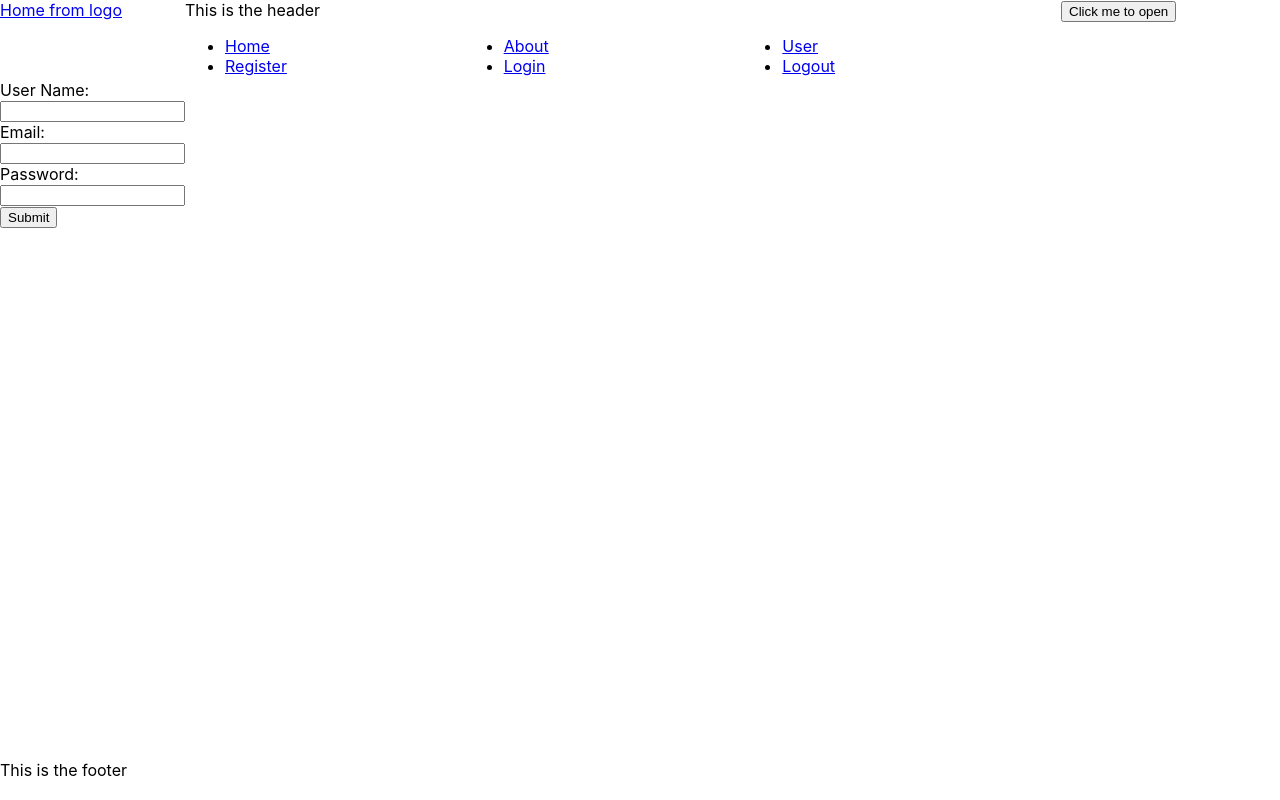
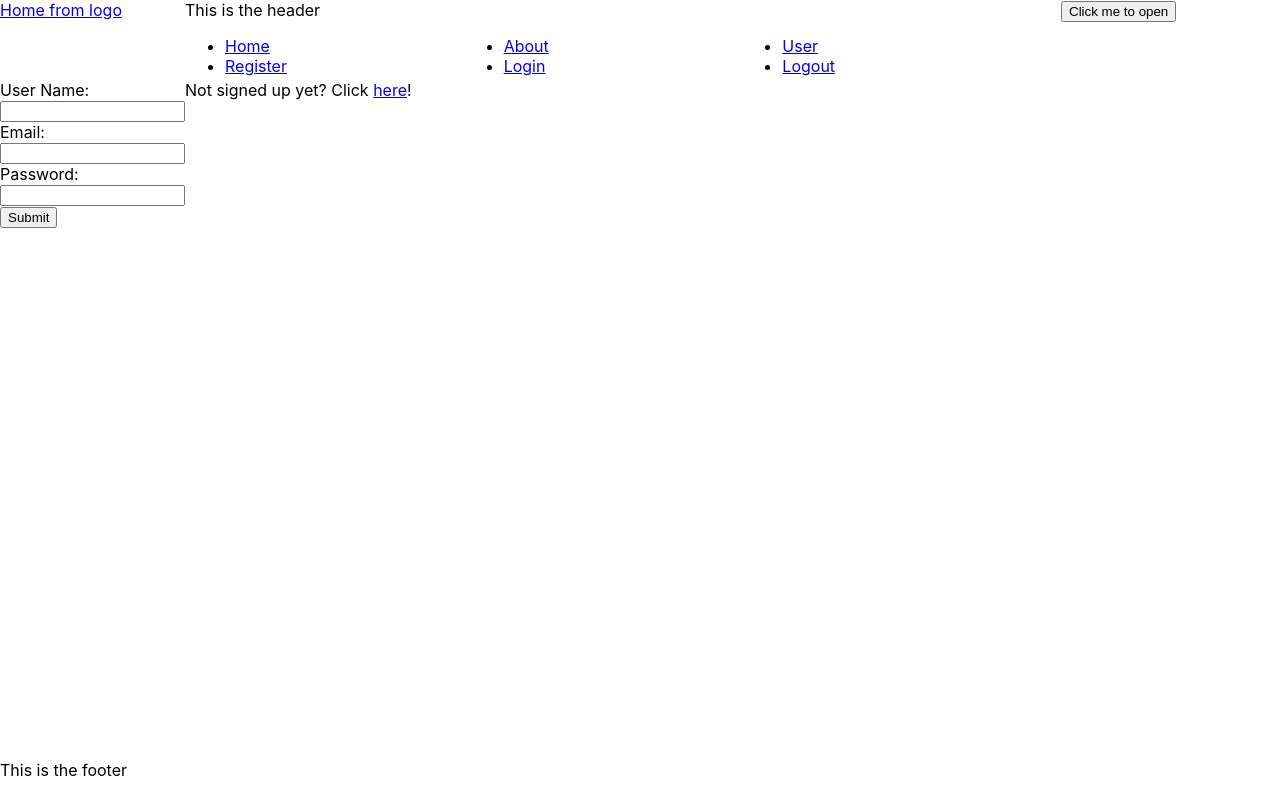
Before and after one commit to Cellv2/mern-auth-todo-app, a React (Create React App) app in the folder client/: page /login in a window 1280 px wide. Built offline with nearby package versions, Linux system fonts and the light colour scheme.

Commit message:
Add link to register page

```diff
--- a/client/src/components/User/Login.tsx
+++ b/client/src/components/User/Login.tsx
@@ -14,6 +14,7 @@
 // export default Login;
 
 import React, { Component } from "react";
+import { Link } from "react-router-dom";
 
 type Props = {};
 type State = {
@@ -68,6 +69,7 @@ class Login extends Component<Props, State> {
 
     render() {
         return (
+            <>
                 <form onSubmit={this.handleOnSubmit}>
                     <label htmlFor="username">User Name:</label>
                     <input
@@ -95,6 +97,14 @@ class Login extends Component<Props, State> {
                     />
                     <button type="submit">Submit</button>
                 </form>
+                <div>
+                    Not signed up yet? Click{" "}
+                    <span>
+                        <Link to="/register">here</Link>
+                    </span>
+                    !
+                </div>
+            </>
         );
     }
 }
```
Lines whose indentation alone changed are shown as unchanged.
